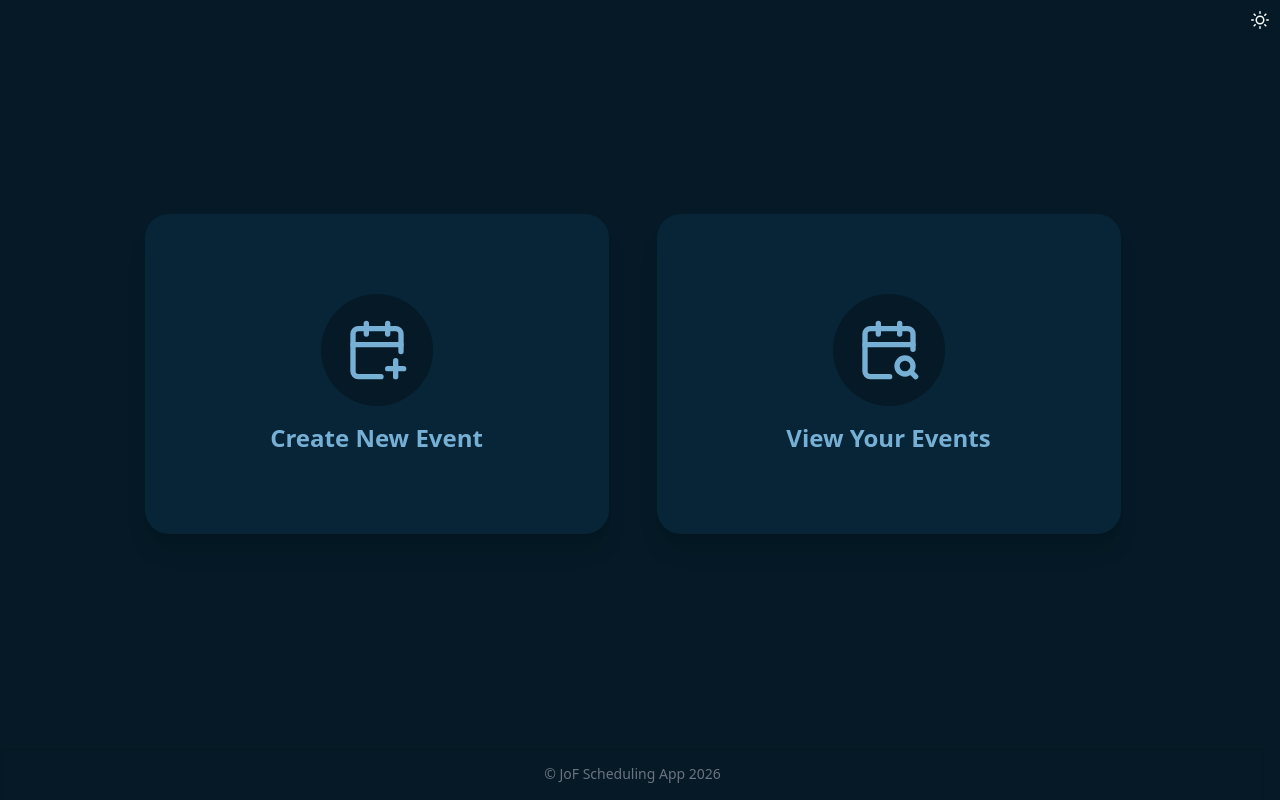
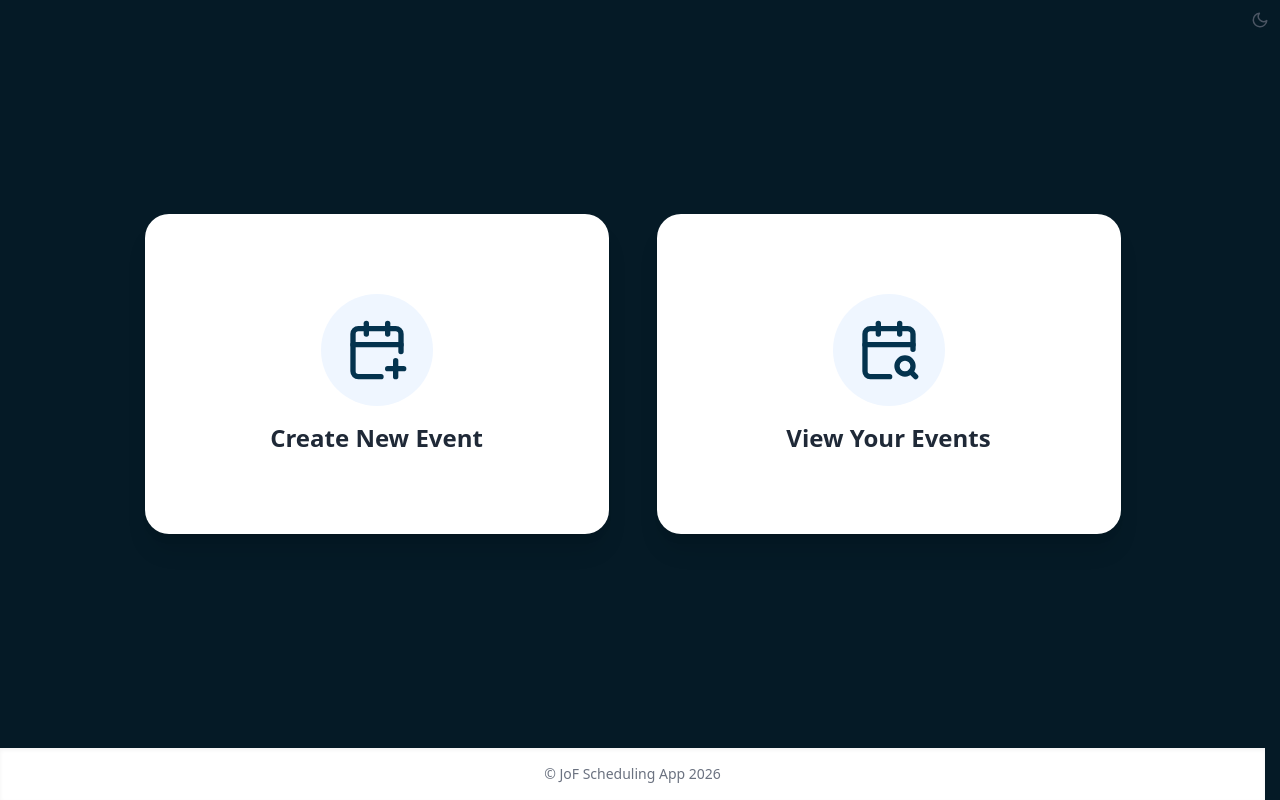
Before and after one commit to jazzorpheus/jof-scheduler, a React (Vite) app: page / in a window 1280 px wide. Built offline with nearby package versions, Linux system fonts and the light colour scheme.

Commit message:
set default theme to dark using dark class in index.html, re-enable dark/light toggle (light still needs finishing)

```diff
--- a/index.html
+++ b/index.html
@@ -1,5 +1,5 @@
 <!doctype html>
-<html lang="en">
+<html lang="en" class="dark">
   <head>
     <meta charset="UTF-8" />
     <link rel="icon" type="image/svg+xml" href="/jof_icon.ico" />
--- a/src/routes/__root.jsx
+++ b/src/routes/__root.jsx
@@ -21,8 +21,8 @@ const ThemeProvider = ({ children }) => {
       window.matchMedia &&
       window.matchMedia("(prefers-color-scheme: dark)").matches;
     // ! Temporarily disabled light theme
-    // return storedTheme || (userPrefersDark ? "dark" : "light");
-    return "dark";
+    return storedTheme || (userPrefersDark ? "dark" : "light");
+    // return "dark";
   });
 
   useEffect(() => {
@@ -34,8 +34,8 @@ const ThemeProvider = ({ children }) => {
 
   const toggleTheme = () => {
     // ! Temporarily disabled light theme
-    // setTheme((prevTheme) => (prevTheme === "light" ? "dark" : "light"));
-    setTheme("dark");
+    setTheme((prevTheme) => (prevTheme === "light" ? "dark" : "light"));
+    // setTheme("dark");
   };
 
   const value = { theme, toggleTheme };
```
